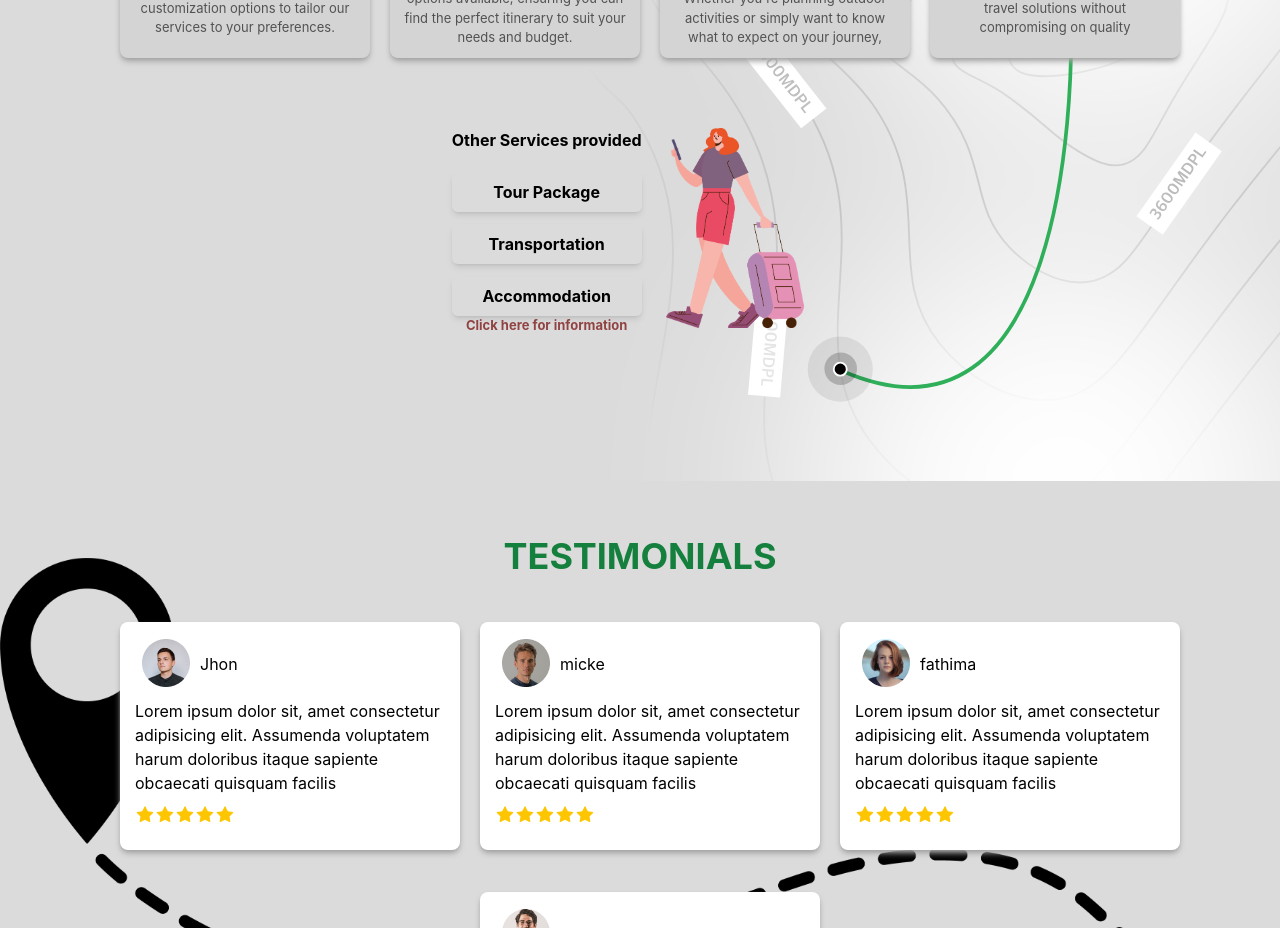
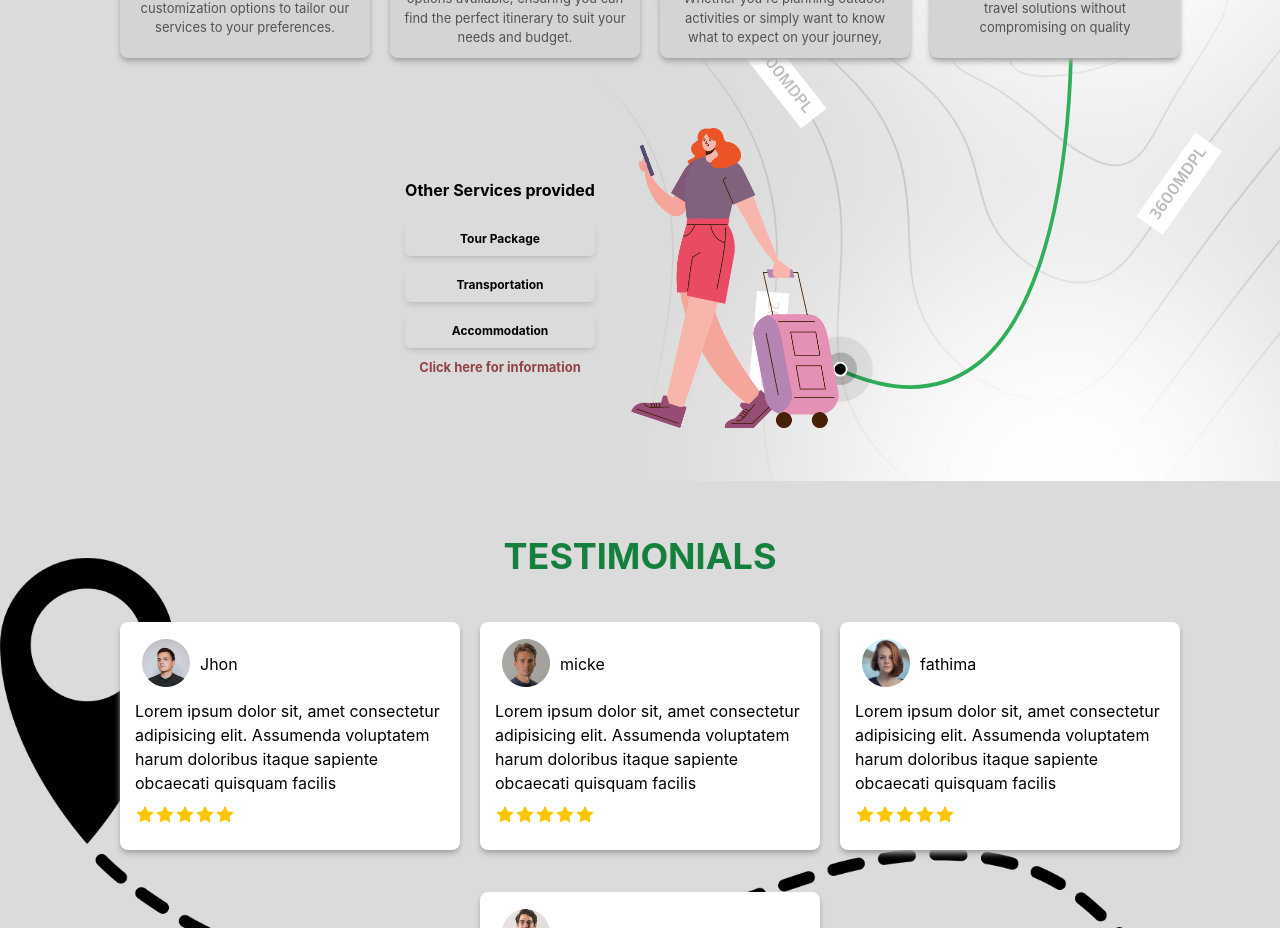
Before and after one commit to Binyam888/Budget-Travels, a React (Vite) app: page / in a window 1280 px wide. Shown: the part 2600-3528 px from the top of the page. Built offline with nearby package versions, Linux system fonts and the light colour scheme.

Commit message:
changed some padding

```diff
--- a/src/Components/Hero/Others.jsx
+++ b/src/Components/Hero/Others.jsx
@@ -9,7 +9,7 @@ const Others = () => {
   }, []);
   return (
     <div
-      className="Others flex justify-center mt-[50px] scale-75 md:scale-100"
+      className="Others flex justify-center mt-[50px] scale-75 md:scale-100  pb-[30px]"
       data-aos="fade-right"
     >
       <div className="text flex justify-center align-middle flex-col">
@@ -17,16 +17,16 @@ const Others = () => {
           Other Services provided
         </h1>
         <ul className="bg-bg-neutral-300  rounded-md  text-center flex flex-col justify-center cursor-pointer">
-          <li className="text-black font-bold shadow-md rounded-md p-2">
+          <li className="text-black font-bold shadow-md rounded-md p-2 text-[12px] ">
             Tour Package
           </li>
-          <li className="text-black font-bold shadow-md rounded-md  mt-[12px]  p-2">
+          <li className="text-black font-bold shadow-md rounded-md  mt-[12px] text-[12px]  p-2">
             Transportation
           </li>
-          <li className="text-black font-bold shadow-md rounded-md  mt-[12px] p-2">
+          <li className="text-black font-bold shadow-md rounded-md text-[12px]  mt-[12px] p-2">
             Accommodation
           </li>
-          <p className="text-red-900 animate-pulse font-bold text-[13px]">
+          <p className="text-red-900 animate-pulse font-bold text-[13px]  mt-[10px]">
             {" "}
             <Link to="Contact" smooth={true} offset={-60} duration={800}>
               Click here for information
@@ -35,7 +35,7 @@ const Others = () => {
         </ul>
       </div>
       <div className="img" data-aos="fade-right">
-        <img src={fChtr} className="lg:h-[200px] h-[200px] " alt="png" />
+        <img src={fChtr} className=" h-[200px] lg:h-[300px]" alt="png" />
       </div>
     </div>
   );
```
